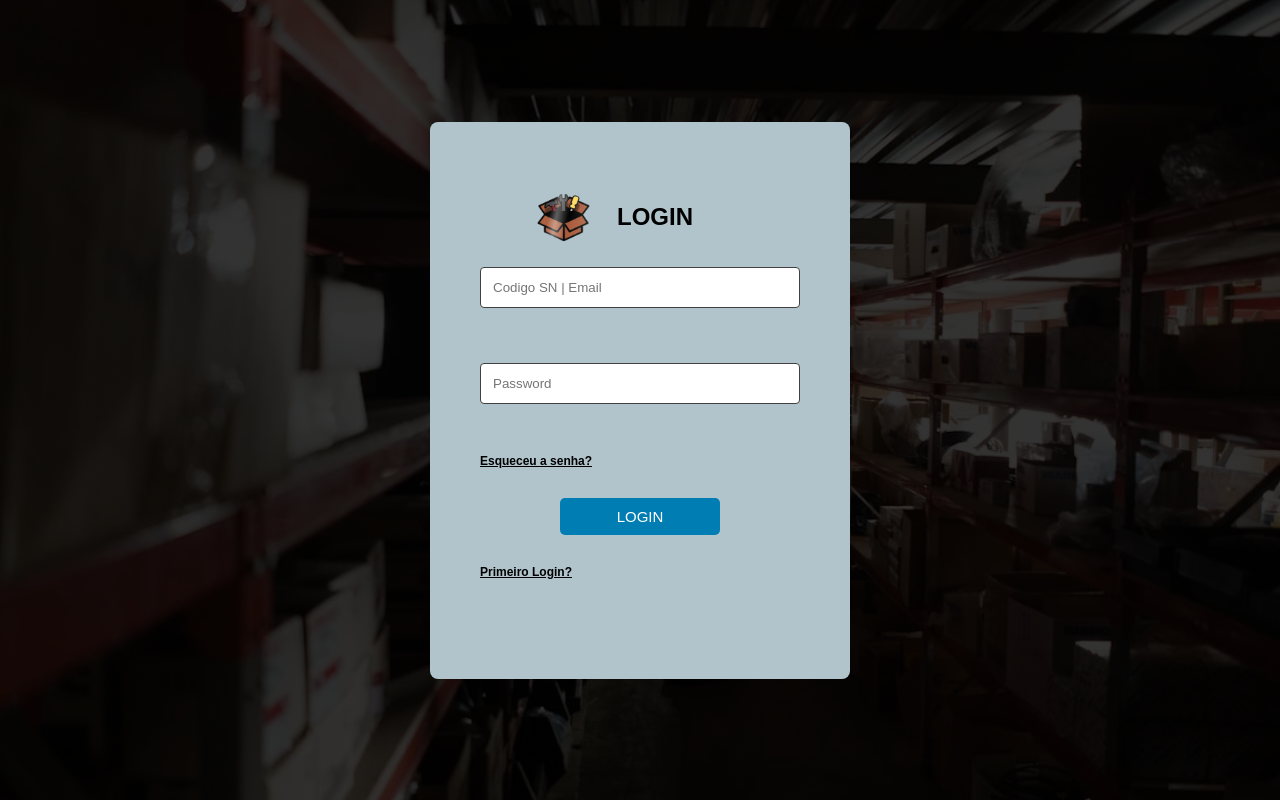
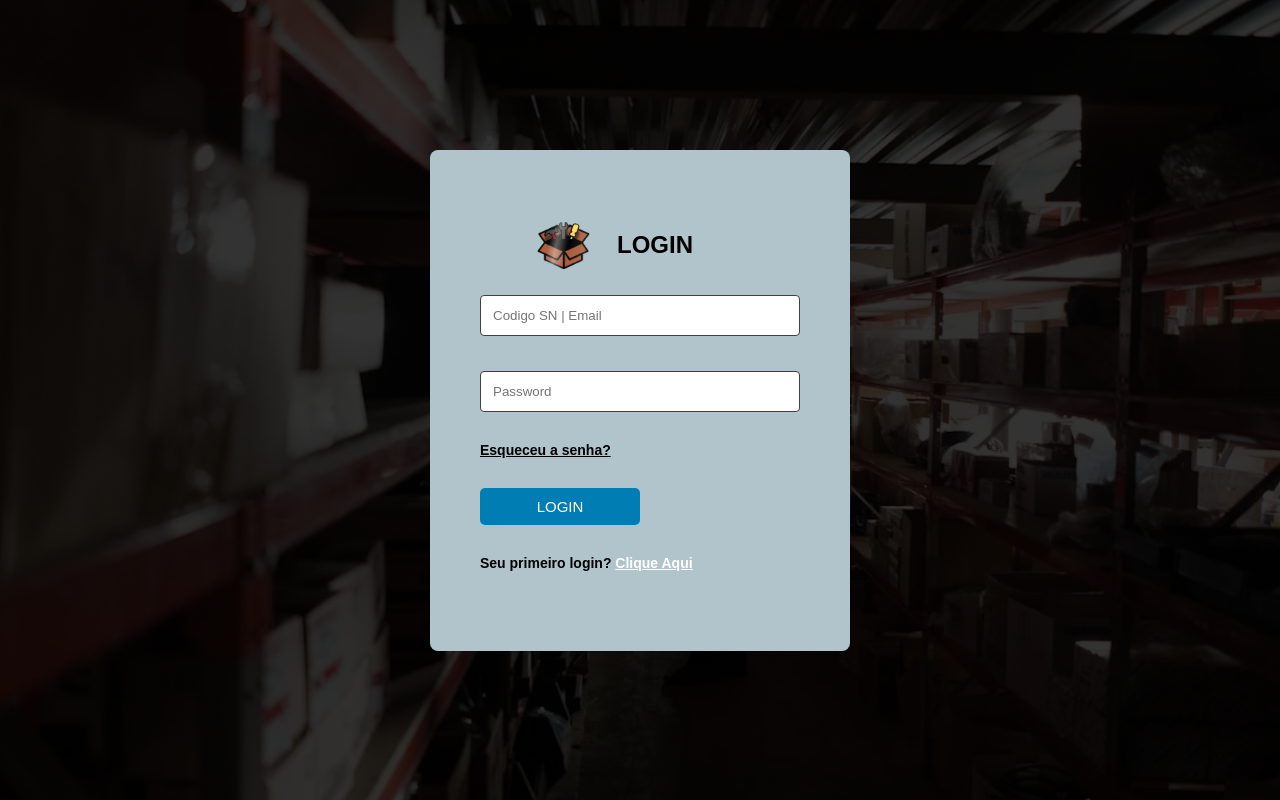
Before and after one commit to octaviosilva4275/Invent-, a Flask app: page / in a window 1280 px wide. Run offline with Flask 3, Linux system fonts and the light colour scheme.

Commit message:
login feito

```diff
--- a/app.py
+++ b/app.py
@@ -2,6 +2,7 @@ from flask import Flask, render_template, request, redirect, url_for, session,js
 import mysql.connector
 
 app = Flask(__name__)
+app.secret_key = 'teste'
 
 def conectar_banco_dados():
 
@@ -121,7 +122,48 @@ def dashboard():
 
 
 # ---------------------------------------------------- CADASTRO MATERIAL ----------------------------------------------------
+@app.route('/cadastro_material', methods=['GET', 'POST'])
+def cadastro_material():
+    if 'user_cargo' not in session or session['user_cargo'] != 'almoxarifado':
+        return redirect(url_for('solicitante'))
+    if request.method == 'POST':
+        descricao = request.form['descricao']
+        categoria = request.form['categoria']
+        localizacao = request.form['localizacao']
+        estoque_minimo = int(request.form['estoque_minimo'] or 0)  # Converte para int, 0 se vazio
+        estoque_maximo = int(request.form['estoque_maximo'] or 0)
 
+
+
+        conexao = conectar_banco_dados()
+        cursor = conexao.cursor()
+
+        try:
+            # Insere o novo material no banco de dados
+            query_insert = ("INSERT INTO materials (descricao, categoria, localizacao, estoque_minimo, estoque_maximo) "
+                            "VALUES (%s, %s, %s, %s, %s)")
+            cursor.execute(query_insert, (descricao, categoria, localizacao, estoque_minimo, estoque_maximo))
+            conexao.commit()
+
+            # Redireciona para a mesma página com uma mensagem de sucesso (opcional)
+            return redirect(url_for('cadastro_material', success_message='Material cadastrado com sucesso!'))
+
+        except mysql.connector.Error as err:
+            # Trata erros de banco de dados (opcional - você pode personalizar o tratamento de erros)
+            print("Erro ao cadastrar material")
+            return redirect(url_for('cadastro_material', error_message='Erro ao cadastrar material'))
+        finally:
+            cursor.close()
+            conexao.close()
+
+    # Se for GET ou ocorrer algum erro, exibe o formulário
+    conexao = conectar_banco_dados()
+    cursor = conexao.cursor(dictionary=True)
+
+    cursor.close()
+    conexao.close()
+
+    return render_template('funcoes/cadastro_material.html')
 
 # ---------------------------------------------------- FIM CADASTRO MATERIAL ----------------------------------------------------
 
@@ -178,48 +220,7 @@ def registrar_entrada():
             return redirect(url_for('controle_estoque'))
 
 
-@app.route('/cadastro_material', methods=['GET', 'POST'])
-def cadastro_material():
-    if 'user_cargo' not in session or session['user_cargo'] != 'almoxarifado':
-        return redirect(url_for('solicitante'))
-    if request.method == 'POST':
-        descricao = request.form['descricao']
-        categoria = request.form['categoria']
-        localizacao = request.form['localizacao']
-        estoque_minimo = int(request.form['estoque_minimo'] or 0)  # Converte para int, 0 se vazio
-        estoque_maximo = int(request.form['estoque_maximo'] or 0)
 
-
-
-        conexao = conectar_banco_dados()
-        cursor = conexao.cursor()
-
-        try:
-            # Insere o novo material no banco de dados
-            query_insert = ("INSERT INTO materials (descricao, categoria, localizacao, estoque_minimo, estoque_maximo) "
-                            "VALUES (%s, %s, %s, %s, %s)")
-            cursor.execute(query_insert, (descricao, categoria, localizacao, estoque_minimo, estoque_maximo))
-            conexao.commit()
-
-            # Redireciona para a mesma página com uma mensagem de sucesso (opcional)
-            return redirect(url_for('cadastro_material', success_message='Material cadastrado com sucesso!'))
-
-        except mysql.connector.Error as err:
-            # Trata erros de banco de dados (opcional - você pode personalizar o tratamento de erros)
-            print("Erro ao cadastrar material")
-            return redirect(url_for('cadastro_material', error_message='Erro ao cadastrar material'))
-        finally:
-            cursor.close()
-            conexao.close()
-
-    # Se for GET ou ocorrer algum erro, exibe o formulário
-    conexao = conectar_banco_dados()
-    cursor = conexao.cursor(dictionary=True)
-
-    cursor.close()
-    conexao.close()
-
-    return render_template('funcoes/cadastro_material.html')
 
 
 
@@ -268,39 +269,79 @@ def registrar_saida():
     return redirect(url_for('funcoes/controle_estoque'))
 
 
-@app.route('/estoque_minimo')
-def estoque_minimo():
+
+
+# ---------------------------------------------------- FIM CONTROLE DE ESTOQUE ----------------------------------------------------
+
+# ---------------------------------------------------- REQUISICAO ----------------------------------------------------
+
+@app.route('/requisicao_material', methods=['GET', 'POST'])
+def requisicao_material():
+    if request.method == 'POST':
+        material_id = request.form['material_id']
+        quantidade = int(request.form['quantidade'])
+        usuario_id = session['user_id']
+        observacao = request.form.get('observacao')  # Observação pode ser opcional
+
+        conexao = conectar_banco_dados()
+        cursor = conexao.cursor()
+
+        try:
+            # Insere a requisição no banco de dados
+            inserir = "INSERT INTO requisicoes (material_id, usuario_id, quantidade, observacao) VALUES (%s, %s, %s, %s)"
+            cursor.execute(inserir, (material_id, usuario_id, quantidade, observacao))
+            conexao.commit()
+
+            print('Requisição de material enviada com sucesso!', 'success')
+
+        except mysql.connector.Error as err:
+            print(f"Erro ao criar requisição: {err}")
+            print('Ocorreu um erro ao enviar a requisição. Por favor, tente novamente mais tarde.', 'error')
+
+        finally:
+            cursor.close()
+            conexao.close()
+
+        return redirect(url_for('requisicao_material'))
+
+    # Lógica para exibir o formulário e as requisições do usuário
     conexao = conectar_banco_dados()
     cursor = conexao.cursor(dictionary=True)
+    try:
+        cursor.execute("SELECT m.id, m.descricao, SUM(e.quantidade) as quantidade "
+                       "FROM materials m "
+                       "LEFT JOIN estoque e ON m.id = e.material_id "
+                       "GROUP BY m.id")
+        materiais = cursor.fetchall()
 
-    try:
-        # Consulta para obter materiais com estoque mínimo atingido
-        cursor.execute("""
-            SELECT m.id, m.descricao, m.estoque_minimo,
-                   COALESCE(SUM(CASE WHEN e.tipo_movimentacao = 'entrada' THEN e.quantidade ELSE 0 END) -
-                            SUM(CASE WHEN e.tipo_movimentacao = 'saida' THEN e.quantidade ELSE 0 END), 0) AS quantidade_atual
-            FROM materials m
-            LEFT JOIN estoque e ON m.id = e.material_id
-            GROUP BY m.id
-            HAVING quantidade_atual <= m.estoque_minimo;
-        """)
-        materiais_abaixo_minimo = cursor.fetchall()
+        minhas_requisicoes = []
+        if 'user_id' in session:
+            usuario_id = session['user_id']
+            cursor.execute("""
+                SELECT
+                    r.id,
+                    m.descricao as material,
+                    r.quantidade,
+                    r.status,
+                    r.data_entrega
+                FROM requisicoes r
+                JOIN materials m ON r.material_id = m.id
+                WHERE r.usuario_id = %s
+            """, (usuario_id,))
+            minhas_requisicoes = cursor.fetchall()
 
     except mysql.connector.Error as err:
-        print(f"Erro ao buscar dados de estoque mínimo: {err}")
-        materiais_abaixo_minimo = []
+        print(f"Erro ao buscar dados: {err}")
+        materiais = []
+        minhas_requisicoes = []
 
     finally:
         cursor.close()
         conexao.close()
 
-    return render_template('funcoes/estoque_minimo.html', materiais=materiais_abaixo_minimo)
+    return render_template('funcoes/requisicao_material.html', materiais=materiais, minhas_requisicoes=minhas_requisicoes)
 
-# ---------------------------------------------------- FIM CONTROLE DE ESTOQUE ----------------------------------------------------
-
-
-# ---------------------------------------------------- FIM CADASTRO MATERIAL ----------------------------------------------------
-
+# ---------------------------------------------------- FIM REQUISICAO ----------------------------------------------------
 
 if __name__ == "__main__":
     app.run(debug=True)
--- a/static/styles/login.css
+++ b/static/styles/login.css
@@ -1,49 +1,35 @@
-
-/* Normalização do Navegador
-   - Remove a margem e padding padrão dos elementos.
-   - Define a caixa de todos os elementos como "box-sizing: border-box".
-   - Remove a estilização de listas e o sublinhado de links.
-   - Remove bordas padrão e define a fonte padrão. */
+/* Normalização do Navegador */
 * {
-    margin: 0;
-    padding: 0;
-    box-sizing: border-box;
-    list-style: none;
-    text-decoration: none;
-    border: none;
-    font-family: 'Amatic SC', sans-serif;
+    margin: 0;  /* Remove a margem padrão dos elementos */
+    padding: 0;  /* Remove o padding padrão dos elementos */
+    box-sizing: border-box;  /* Inclui bordas e padding no cálculo do tamanho total dos elementos */
+    list-style: none;  /* Remove a estilização de listas (marcadores) */
+    text-decoration: none;  /* Remove o sublinhado de links */
+    border: none;  /* Remove bordas padrão */
+    font-family: 'Amatic SC', sans-serif;  /* Define a fonte padrão */
 }
 
-/* Normalização do html
-   - Define a largura e altura como 100% da viewport.
-   - Ajusta a unidade rem para que 1rem seja equivalente a 10px.
-   - Remove a barra de rolagem horizontal. */
+/* Normalização do html */
 html {
-    width: 100vw;
-    height: 100vh;
-    font-size: 62.5%; /* 1rem = 10px */
-    overflow: hidden;
+    width: 100vw;  /* Define a largura como 100% da viewport */
+    height: 100vh;  /* Define a altura como 100% da viewport */
+    font-size: 62.5%;  /* Ajusta o REM para 10px (1rem = 10px) */
+    overflow: hidden;  /* Remove a barra de rolagem horizontal */
 }
 
-/* Estilos para a classe de login
-   - Define um layout flexível para centralizar o conteúdo.
-   - Ocupa a largura e altura totais da tela.
-   - Define a posição como relativa para permitir a sobreposição do banner. */
+/* Estilos para a classe de login */
 .login {
-    display: flex;
-    justify-content: center;
-    align-items: center;
-    width: 100vw;
-    height: 100vh;
-    position: relative;
+    display: flex;  /* Define o layout flexível */
+    justify-content: center;  /* Centraliza horizontalmente */
+    align-items: center;  /* Centraliza verticalmente */
+    width: 100vw;  /* Ocupa a largura total da tela */
+    height: 100vh;  /* Ocupa a altura total da tela */
+    position: relative;  /* Necessário para o overlay do banner */
 }
 
-/* Estilos para a área de banner
-   - Define a posição como absoluta para cobrir toda a tela.
-   - Define o z-index para ficar atrás do campo de login.
-   - Aplica uma imagem de fundo com sobreposição de gradiente. */
+/* Estilos para a área de banner */
 .banner {
-    position: absolute;
+    position: absolute;  /* Ocupa a tela toda, sendo "absoluto" dentro do .login */
     top: 0;
     left: 0;
     width: 100%;  /* Ocupa 100% da largura */
@@ -57,15 +43,13 @@ html {
 }
 
 .banner img {
-    width: 100%;
-    height: 100%;
-    object-fit: cover;
-    z-index: -2;
+    width: 100%;  /* Imagem ocupa toda a largura */
+    height: 100%;  /* Imagem ocupa toda a altura */
+    object-fit: cover;  /* Garante que a imagem cubra toda a área */
+    z-index: -2;  /* Fica atrás do overlay transparente */
 }
 
-/* Estilos para o campo de login
-   - Define um layout flexível para centralizar o conteúdo.
-   - Define a cor de fundo, padding e bordas arredondadas. */
+/* Estilos para o campo de login */
 .campo-login {
     display: flex;  /* Layout flexível */
     justify-content: center;  /* Centraliza horizontalmente */
@@ -75,45 +59,38 @@ html {
     border-radius: 8px;  /* Bordas arredondadas */
 }
 
-/* Estilos do formulário de login
-   - Define uma largura fixa e alinha o texto à esquerda. */
+/* Estilos do formulário de login */
 .form-login {
-    margin-bottom: 50px;
-    text-align: left;
-    width: 32rem; /* Largura do formulário */
+    margin-bottom: 30px;  /* Margem inferior */
+    text-align: left;  /* Alinhamento do texto à esquerda */
+    width: 32rem;  /* Largura fixa para o formulário */
 }
 
-/* Título do login com logo
-   - Define um layout flexível para centralizar vertical e horizontalmente.
-   - Define o tamanho e o espaçamento da logo. */
+/* Título do login com logo */
 .titulo-login {
-    display: flex;
-    align-items: center;
-    justify-content: center;
+    display: flex;  /* Layout flexível */
+    align-items: center;  /* Alinha verticalmente ao centro */
+    justify-content: center;  /* Centraliza horizontalmente */
     padding-right: 70px;
 }
 
 .titulo-login img {
     width: 90px;
     height: 90px;
-    margin-right: 10px;
+    margin-right: 10px;  /* Espaçamento à direita da logo */
 }
 
 .titulo-login h3 {
-    font-size: 24px;
-    margin-bottom: 0;
+    font-size: 24px;  /* Tamanho da fonte do título */
+    margin-bottom: 0;  /* Remove a margem inferior */
 }
 
-
-/* Oculta os rótulos dos inputs
-   - Esconde os labels para inputs de login. */
-
+/* Oculta os rótulos dos inputs */
 .form-login label {
-    display: none;
+    display: none;  /* Esconde o label */
 }
 
-/* Estilos dos inputs de login
-   - Define a largura total, padding, borda e bordas arredondadas para os inputs. */
+/* Estilos dos inputs de login */
 .form-login input {
     width: 100%;  /* Largura total */
     padding: 12px;  /* Espaçamento interno */
@@ -122,20 +99,17 @@ html {
     margin-top: 5px;  /* Margem superior */
 }
 
-/* Link de "esqueceu a senha"
-   - Define a cor, tamanho da fonte, negrito e sublinhado para o link. */
+/* Link de "esqueceu a senha" */
 .esqueceu-senha a {
     color: var(--preto);  /* Cor preta */
-    font-size: 12px;  /* Tamanho da fonte */
+    font-size: 14px;  /* Tamanho da fonte */
     font-weight: bold;  /* Texto em negrito */
     margin-bottom: 30px;  /* Margem inferior */
     text-decoration: underline;  /* Sublinhado */
     display: block;  /* Exibe como bloco */
 }
 
-/* Estilos do botão de login
-   - Define o layout flexível, tamanho, cor de fundo, cor do texto e bordas arredondadas.
-   - Adiciona um efeito de hover para alterar a cor e aplicar uma escala. */
+/* Estilos do botão de login */
 .btn-login {
     display: flex;  /* Layout flexível */
     justify-content: center;  /* Centraliza horizontalmente */
@@ -147,7 +121,7 @@ html {
     background-color: var(--azul-claro);  /* Cor de fundo */
     color: var(--branco);  /* Cor do texto */
     border-radius: 5px;  /* Bordas arredondadas */
-    margin: 30px auto 0;  /* Centraliza o botão e adiciona margem */
+    margin: auto 0;  /* Centraliza o botão e adiciona margem */
 }
 
 .btn-login:hover {
@@ -158,29 +132,15 @@ html {
 /* Link para "primeiro login" */
 .primeiro-login a {
     color: var(--preto);  /* Cor preta */
-    font-size: 12px;  /* Tamanho da fonte */
+    font-size: 14px;  /* Tamanho da fonte */
     font-weight: bold;  /* Negrito */
     margin-bottom: 30px;  /* Margem inferior */
-    text-decoration: underline;  /* Sublinhado */
+    text-decoration: none;  /* Sublinhado */
     display: block;  /* Exibe como bloco */
     margin: 30px auto 0;  /* Margem superior */
-
 }
 
-.btn-login:hover {
-    background-color: var(--azul-escuro);
-    transform: scale(1.05);
+span{
+    color: white;
+    text-decoration: underline;
 }
-
-/* Link para "primeiro login"
-   - Define a cor, tamanho da fonte, negrito e sublinhado para o link.
-   - Define uma margem superior. */
-.primeiro-login a {
-    color: var(--preto);
-    font-size: 12px;
-    font-weight: bold;
-    margin-bottom: 30px;
-    text-decoration: underline;
-    display: block;
-    margin: 30px auto 0;
-}
--- a/templates/login/login.html
+++ b/templates/login/login.html
@@ -61,7 +61,7 @@
                 <!-- Seção para o primeiro login, que oferece um link para novos usuários -->
                 <div class="primeiro-login">
                     <!-- Link para a página de primeiro login, com uma URL gerada dinamicamente -->
-                    <a href="{{ url_for('primeiro_login') }}" class="button color">Primeiro Login?</a>
+                    <a href="{{ url_for('primeiro_login') }}" class="button color">Seu primeiro login? <span>Clique Aqui</span></a>
                 </div>
 
             </div>
```
Also changed, not shown: templates/login/primeiro_login.html (+10 -6 lines).
